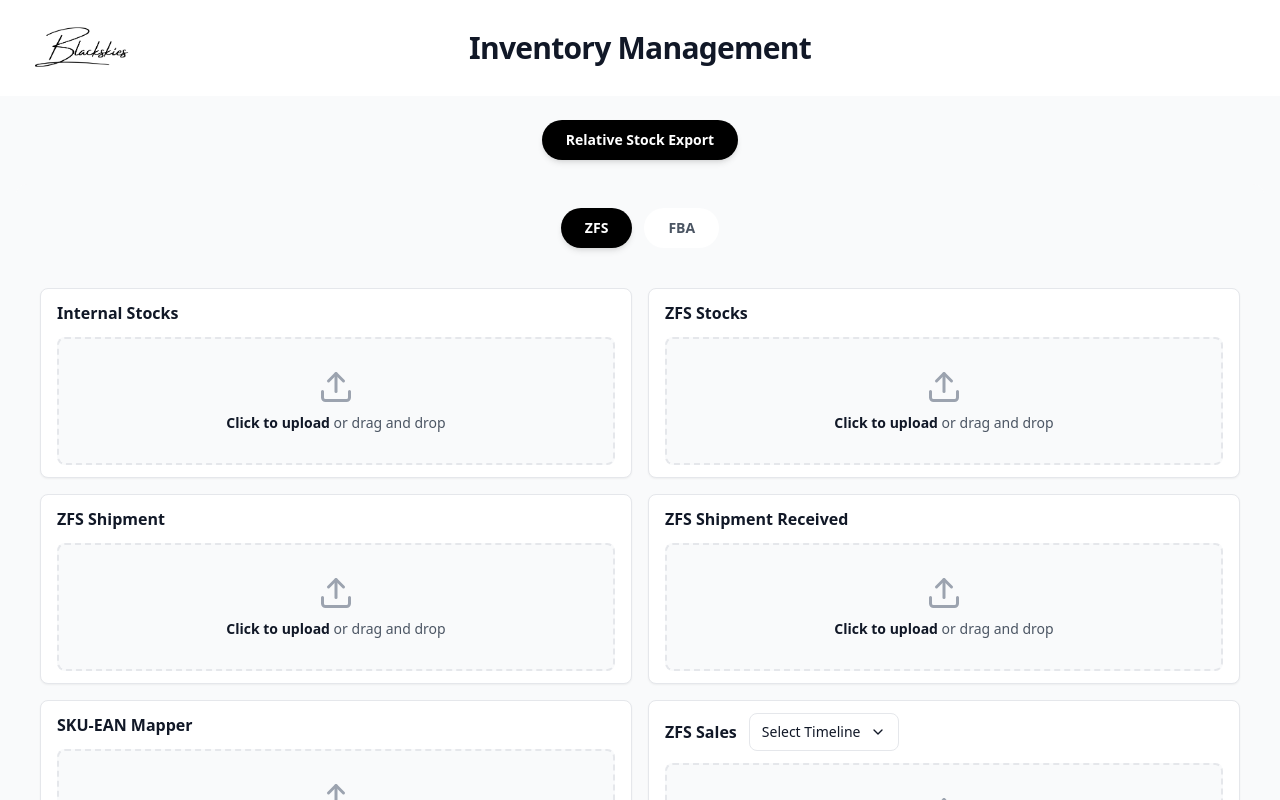
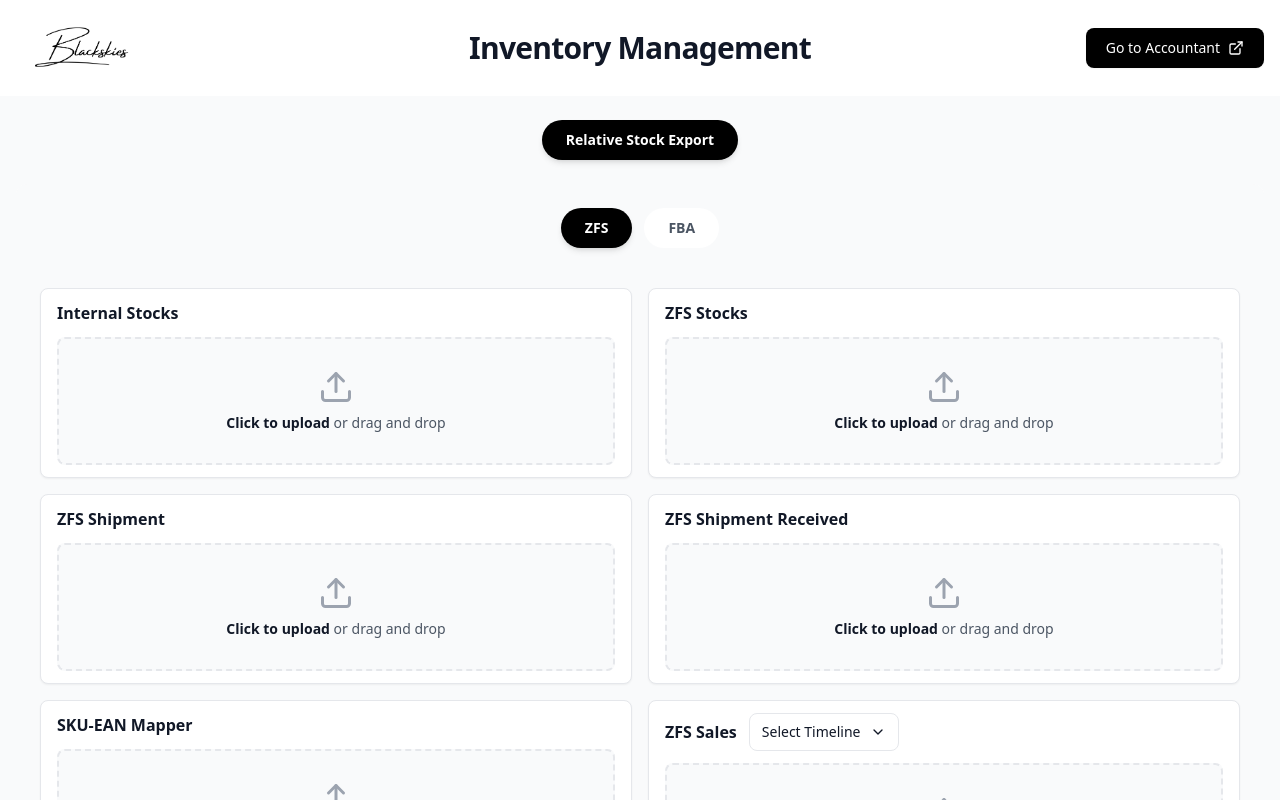
Before and after one commit to pradhankukiran/blackskies-inventory, a React (Vite) app: page / in a window 1280 px wide. Shown: the top 800 px of the page. Built offline with nearby package versions, Linux system fonts and the light colour scheme.

Commit message:
add Accountant button

```diff
--- a/src/components/IntegratedStockParser.tsx
+++ b/src/components/IntegratedStockParser.tsx
@@ -1111,13 +1111,23 @@ const IntegratedStockParser: React.FC = () => {
 
       {/* Modern Header */}
       <div className="bg-white py-6 mb-6">
-        <div className="container mx-auto px-4 relative flex items-center">
+        <div className="container mx-auto px-4 relative flex items-center justify-between">
           <img
             src="/Blackskies-Logo.png"
             alt="Blackskies Logo"
             className="h-12"
           />
           <h1 className="text-3xl font-bold tracking-tight text-gray-900 absolute left-1/2 -translate-x-1/2">Inventory Management</h1>
+
+          <a
+            href="https://blackskies-accountant.vercel.app/"
+            target="_blank"
+            rel="noopener noreferrer"
+            className="inline-flex items-center gap-2 px-5 py-2.5 text-sm font-medium text-white bg-black rounded-lg hover:bg-gray-800 transition-all duration-200 shadow-sm hover:shadow-md z-10"
+          >
+            Go to Accountant
+            <svg xmlns="http://www.w3.org/2000/svg" width="16" height="16" viewBox="0 0 24 24" fill="none" stroke="currentColor" strokeWidth="2" strokeLinecap="round" strokeLinejoin="round" className="lucide lucide-external-link"><path d="M15 3h6v6"/><path d="M10 14 21 3"/><path d="M18 13v6a2 2 0 0 1-2 2H5a2 2 0 0 1-2-2V8a2 2 0 0 1 2-2h6"/></svg>
+          </a>
         </div>
       </div>
 
```
